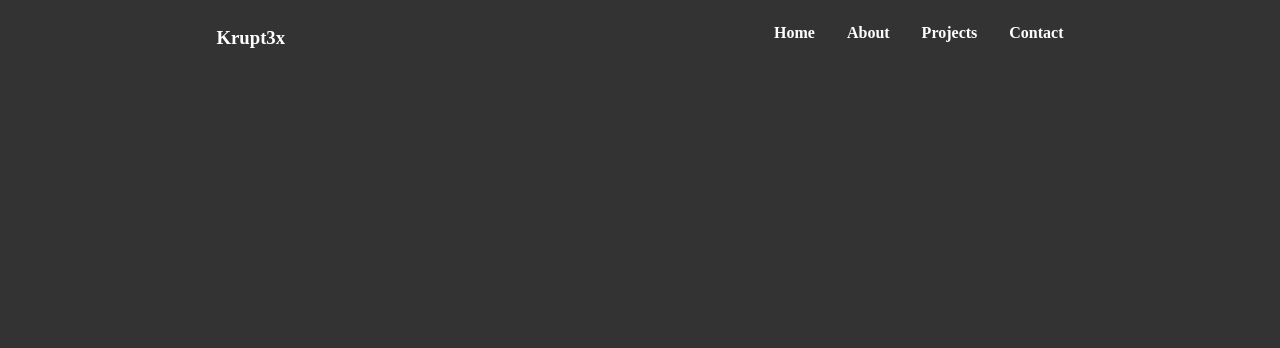
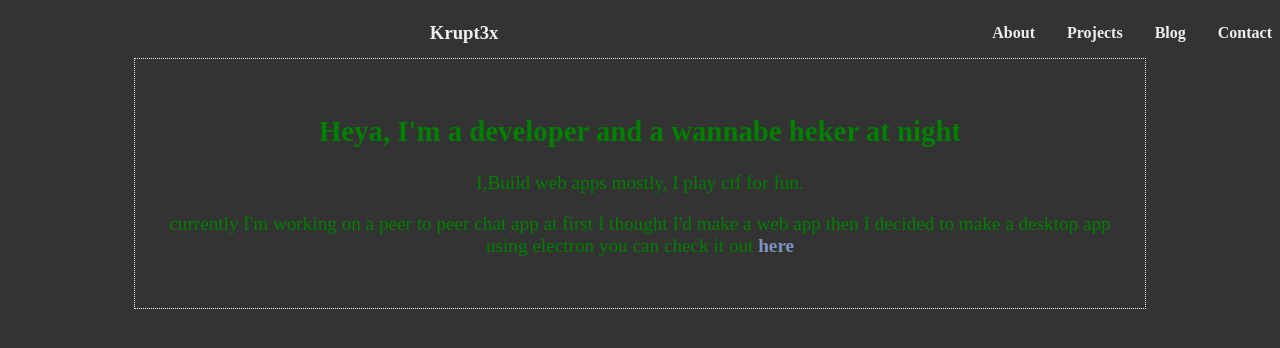
Before and after one commit to krupt3x/portfolio, a website: page index.html in a window 1280 px wide. Drawn offline with Linux system fonts and the light colour scheme.

Commit message:
adjust colors added bio

```diff
--- a/index.html
+++ b/index.html
@@ -1,6 +1,5 @@
 <!DOCTYPE html>
 <html lang="en">
-
   <head>
     <meta charset="UTF-8" />
     <meta name="viewport" content="width=device-width, initial-scale=1.0" />
@@ -14,19 +13,31 @@
       <nav>
         <h3 class="logo">Krupt3x</h3>
         <ul>
-        <li><a href="#home">Home</a></li>
           <li><a href="#about">About</a></li>
           <li><a href="#projects">Projects</a></li>
+          <li><a href="#blog">Blog</a></li>
           <li><a href="./contact.html">Contact</a></li>
         </ul>
       </nav>
     </header>
     <main>
-
+      <section class="bio">
+        <article>
+          <h2>Heya, I'm a developer and a wannabe heker at night</h2>
+          <p>I,Build web apps mostly, I play ctf for fun.</p>
+          <p>
+            currently I'm working on a peer to peer chat app at first I thought
+            I'd make a web app then I decided to make a desktop app using
+            electron you can check it out
+            <a target="_blank" href="https://github.com/krupt3x/kruptchat"
+              >here</a
+            >
+          </p>
+        </article>
+      </section>
     </main>
     <footer>
 
     </footer>
   </body>
-
 </html>
--- a/style.css
+++ b/style.css
@@ -15,6 +15,7 @@ form {
 
 nav {
   display: flex;
+  flex-wrap: wrap;
 }
 
 nav,
@@ -32,7 +33,7 @@ a {
   font-weight: bolder;
   text-decoration: none;
   gap: 2rem;
-  color: #fff;
+  color: #eee;
 }
 
 #message {
@@ -51,33 +52,51 @@ a {
   font-size: 1.2rem;
 }
 
-.msg-label{
+.msg-label {
   font-size: 1.2rem;
-  color: #fff;
+  color: #eee;
 }
 
-.submit-contact-form-btn{
+.submit-contact-form-btn {
   min-width: 8rem;
   height: 3rem;
   margin: 1rem;
   font-size: 1.5rem;
 }
 
-
-
-.form-container{
+.form-container {
   min-width: 100%;
   height: 100%;
 }
 
-.name-ipt,.email-ipt{
+.name-ipt,
+.email-ipt {
   height: 2rem;
   background-color: #333;
   color: #eee;
 }
 
-form{
+form {
   width: 100%;
   height: 100%;
   background-color: #333;
 }
+
+.logo {
+  font-weight: bolder;
+  margin: auto;
+}
+
+.bio {
+  color: #008000;
+  text-align: center;
+  font-size: 1.2rem;
+  max-width: 80%;
+  margin: 0 auto;
+  padding: 2rem;
+  border: 1px dotted #eee;
+}
+
+.bio a {
+  color: #7c93c3;
+}
```
Lines whose indentation alone changed are shown as unchanged.
